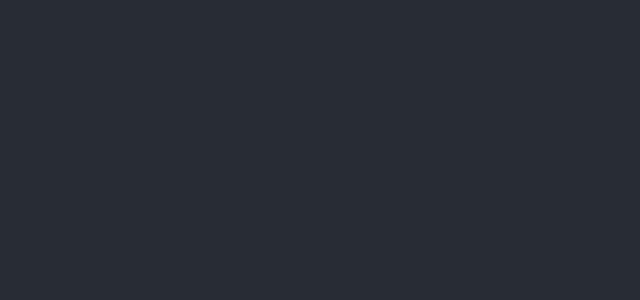
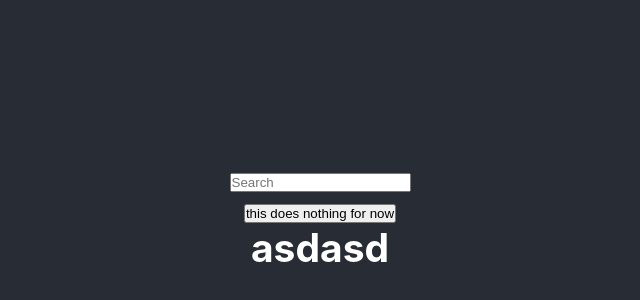
Before and after one commit to cse442-at-ub/s24semesterproject-brighterspace, a React (Create React App) app in the folder brighterspace-react-app/: page /teacher-home/add-class in a window 1280 px wide. Before the commit this address had no page. Shown: the part 184-484 px from the top of the page, without its empty margins (320-960 px from the left). Built offline with nearby package versions, Linux system fonts and the light colour scheme.

Commit message:
card #43: added example class page that is dynamic(WIP) it can display 2 different version depending on if they are enrolled or not. Added to class add feature so that it records the class and displays the selected.

```diff
--- a/brighterspace-react-app/src/App.js
+++ b/brighterspace-react-app/src/App.js
@@ -5,7 +5,8 @@ import StudentLogin from './pages/student-login'
 import AdminLogin from './pages/admin-login'
 import StudentHome from './pages/StudentHome'
 import './App.css'
-import { useEffect, useState } from 'react'
+import TeacherAddClass from './pages/TeacherAddClass'
+import ExampleClassPage from './pages/ExampleClassPage'
 
 function App() {
 
@@ -19,6 +20,8 @@ function App() {
             <Route path="/student-login" element={<StudentLogin  />} />
             <Route path="/admin-login" element={<AdminLogin  />} />
             <Route path="/student-home" element={<StudentHome  />} />
+            <Route path="/teacher-home/add-class" element={<TeacherAddClass  />} />
+            <Route path="/class/:classId" element={<ExampleClassPage  />} />
           </Routes>
         </BrowserRouter>
       </header>
--- a/brighterspace-react-app/src/components/ClassSelection.js
+++ b/brighterspace-react-app/src/components/ClassSelection.js
@@ -4,6 +4,7 @@ import { useState } from "react";
 const exampleClassList = ["CSE420", "CSE441", "CSE422"]; //this should be the php input
 
 export default function ClassSelection() {
+  const [selectedClass, setSelectedClass] = useState("asdasd"); //this should be empty by default and this should have the selected class
   const [result, setResult] = useState([]);
 
   function updateSearchResult(event) {
@@ -14,6 +15,11 @@ export default function ClassSelection() {
 
   function highlightText(event) {
     event.target.select();
+  }
+
+  function recordSelectedClass(event) {
+    const classValue = event.target.innerText;
+    setSelectedClass(classValue);
   }
 
   return (
@@ -31,14 +37,19 @@ export default function ClassSelection() {
                 {
                     result.map((currClass) => (
                     <li key={currClass}>
-                        <button>{currClass}</button>
+                        <button onClick={recordSelectedClass}>{currClass}</button>
                     </li>
                     ))
                 }
             </ul>
       </div>
       <div>
-            <button>enter?</button>
+            <button>this does nothing for now</button>
+      </div>
+      <div>
+        {
+          <h2>{selectedClass}</h2>
+        }
       </div>
     </>
   );
--- /dev/null
+++ b/brighterspace-react-app/src/components/NotStudent.js
@@ -0,0 +1,8 @@
+export default function NotStudent() {
+    return(
+        <>
+            <h1>You are not a student enrolled here!</h1>
+            <h1>You are not welcome!</h1>
+        </>
+    )
+}
--- /dev/null
+++ b/brighterspace-react-app/src/components/NotTeacher.js
@@ -0,0 +1,8 @@
+export default function NotTeacher() {
+    return(
+        <>
+            <h1>You are not a teacher!</h1>
+            <h1>You are not welcome!</h1>
+        </>
+    )
+}
--- /dev/null
+++ b/brighterspace-react-app/src/pages/ExampleClassPage.js
@@ -0,0 +1,32 @@
+import { useParams } from "react-router-dom";
+import NotStudent from "../components/NotStudent";
+
+
+var isStudent = true; //php will handle this
+
+function Access() {
+    const {classId} = useParams()
+
+    return(
+        <>
+            <h1>Welcome to {classId}</h1>
+        </>
+    )
+}
+
+
+export default function ExampleClassPage() {
+    const {classId} = useParams()
+
+    if(classId === "CSE442"){
+        isStudent = false;
+    }
+    //Fetch class data
+    //Render class page with fetched data
+
+    return(
+        <>
+            {isStudent ? <Access /> : <NotStudent />}
+        </>
+    );
+}
--- /dev/null
+++ b/brighterspace-react-app/src/pages/TeacherAddClass.js
@@ -0,0 +1,12 @@
+import ClassSelection from "../components/ClassSelection";
+import NotTeacher from "../components/NotTeacher";
+
+const isTeacher = true; //ig php will give this
+
+export default function TeacherAddClass() {
+    return(
+        <>
+            {isTeacher ? <ClassSelection /> : <NotTeacher />}
+        </>
+    )
+}
```
